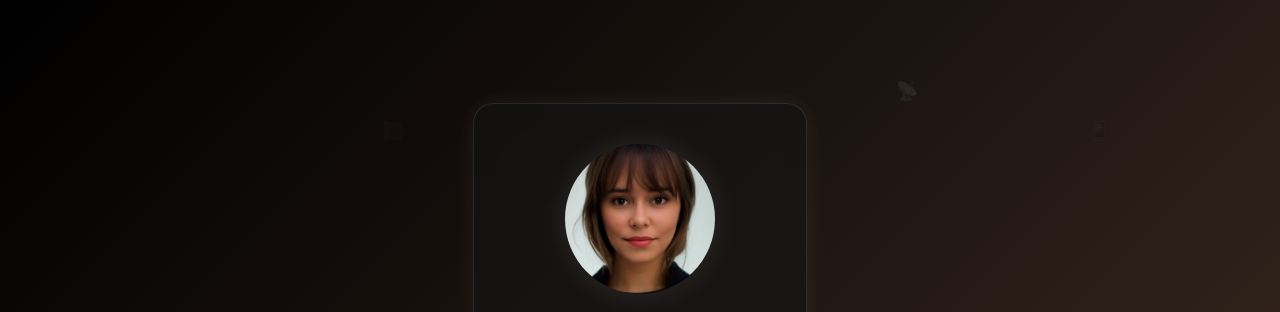
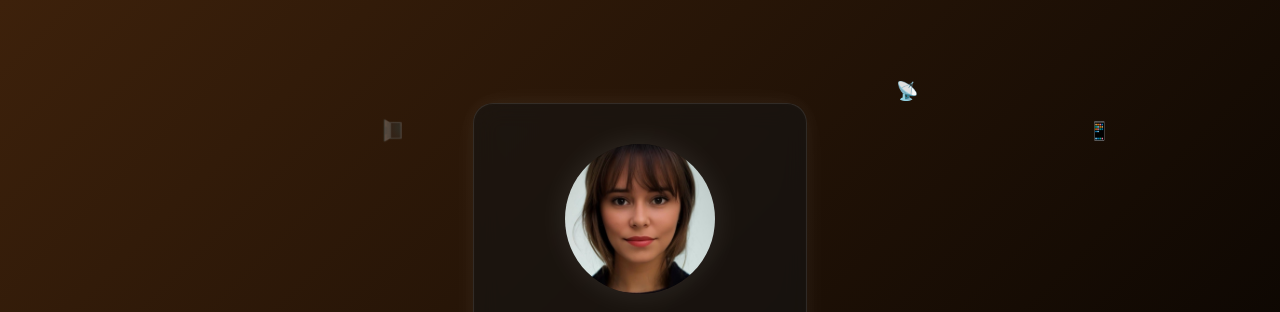
Before and after one commit to biancaalvess/link-bio, a plain HTML site: page index.html in a window 1280 px wide. Shown: the top 312 px of the page. Drawn offline with Linux system fonts and the light colour scheme.

Commit message:
Update styles.css

```diff
--- a/styles.css
+++ b/styles.css
@@ -10,7 +10,7 @@ body {
     justify-content: center;
     align-items: center;
     min-height: 100vh;
-    background: linear-gradient(135deg, #000000, #3E2C23); /* Preto + Marrom */
+    background: linear-gradient(135deg, #3d210b, #000000);
     padding: 20px;
     overflow: hidden;
     position: relative;
@@ -100,7 +100,7 @@ p {
 
 .particles-blackmirror span {
     position: absolute;
-    color: rgba(255, 255, 255, 0.08);
+    color: #8B5E3C;
     font-size: 18px;
     animation: glitchFloat 12s linear infinite;
     user-select: none;
```
